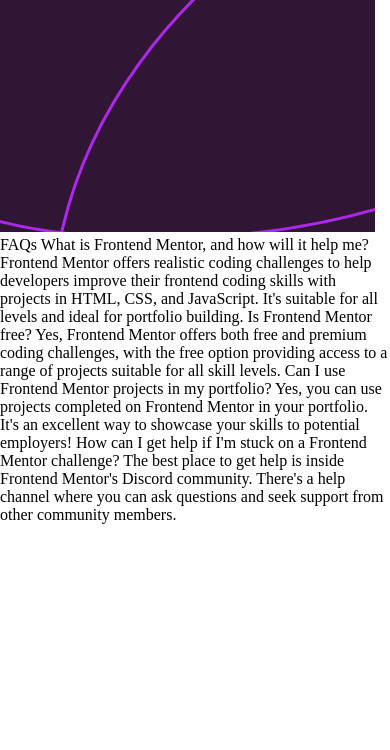
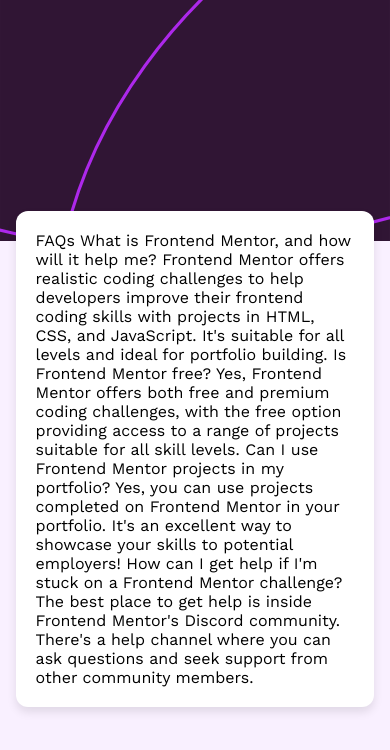
Before and after one commit to CHEGEBB/Teach2give-code-test, a plain HTML site: page faq-accordion-main/index.html in a window 390 px wide. Drawn offline with nearby package versions, Linux system fonts and the light colour scheme.

Commit message:
Update header background pattern and add container for FAQs

```diff
--- a/faq-accordion-main/index.html
+++ b/faq-accordion-main/index.html
@@ -13,6 +13,7 @@
   <div class="header">
     <img src="./assets/images/background-pattern-desktop.svg" alt="header background pattern">
   </div>
+  <div class="container">
 
   FAQs
 
@@ -36,5 +37,7 @@
 
   The best place to get help is inside Frontend Mentor's Discord community. There's a help
   channel where you can ask questions and seek support from other community members.
+</div>
+  <script src="./script.js"></script>
 </body>
 </html>
--- a/faq-accordion-main/styles.css
+++ b/faq-accordion-main/styles.css
@@ -1,16 +1,59 @@
+@import url('https://fonts.googleapis.com/css2?family=Work+Sans:ital,wght@0,100..900;1,100..900&display=swap');
 
-*{
+* {
   margin: 0;
   padding: 0;
   box-sizing: border-box;
 }
-  body{
-    max-width: 100vw;
+
+body {
+  min-height: 100vh;
   overflow-x: hidden;
+  font-family: 'Work Sans', sans-serif;
+  background-color: hsl(275, 100%, 97%);
+}
+
+.header {
+  width: 100%;
+}
+
+.header img {
+  width: 100%;
+  height: auto;
+  display: block;
+}
+
+.container {
+  width: 90%;
+  max-width: 600px;
+  margin: -100px auto 2rem;
+  padding: 2rem;
+  background-color: hsl(0, 0%, 100%);
+  box-shadow: 0px 5px 10px rgba(0, 0, 0, 0.1);
+  border-radius: 12px;
+  position: relative;
+  z-index: 100;
+  display: flex;
+  flex-direction: column;
+  gap: 1rem;
 }
 
 @media screen and (max-width: 768px) {
   .header img {
     content: url('./assets/images/background-pattern-mobile.svg');
   }
+
+  .container {
+    width: 85%;
+    margin-top: -50px;
+    padding: 1.5rem;
   }
+}
+
+@media screen and (max-width: 480px) {
+  .container {
+    width: 92%;
+    margin: -30px auto 1rem;
+    padding: 1.25rem;
+  }
+}
```
Lines whose indentation alone changed are shown as unchanged.
